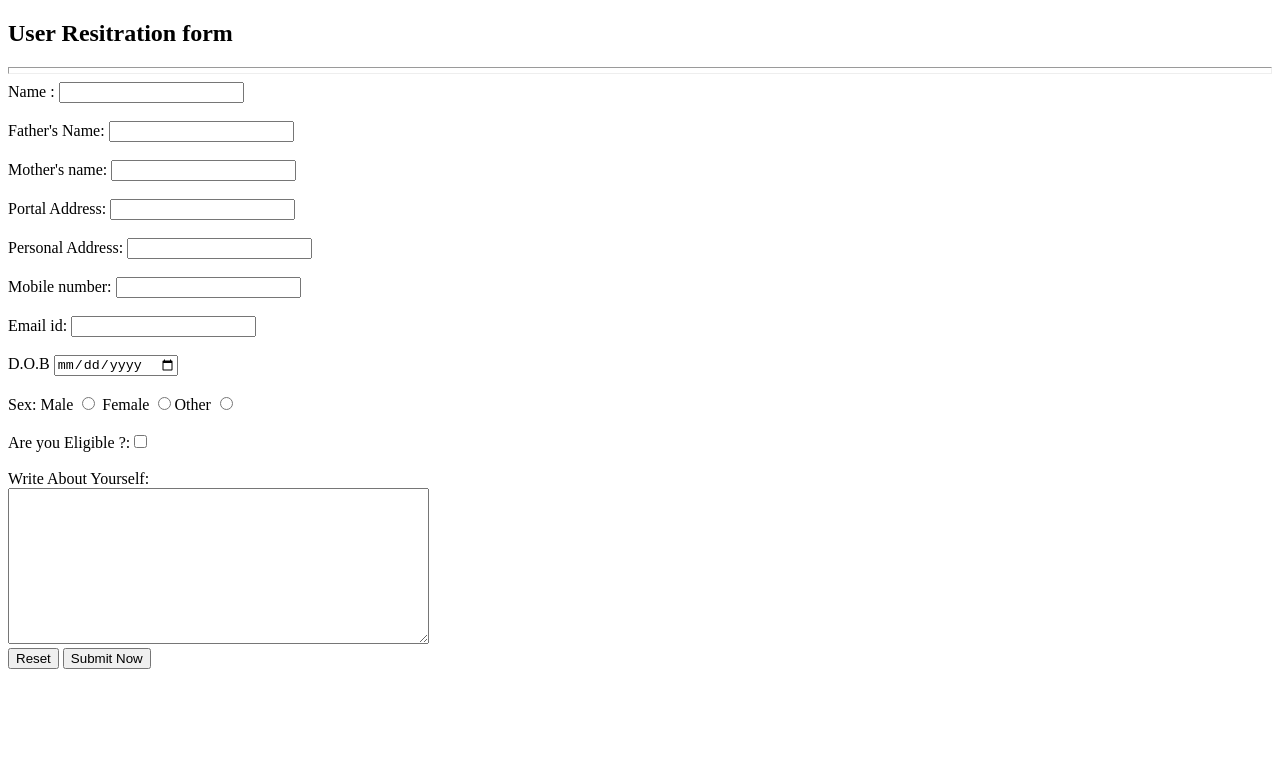
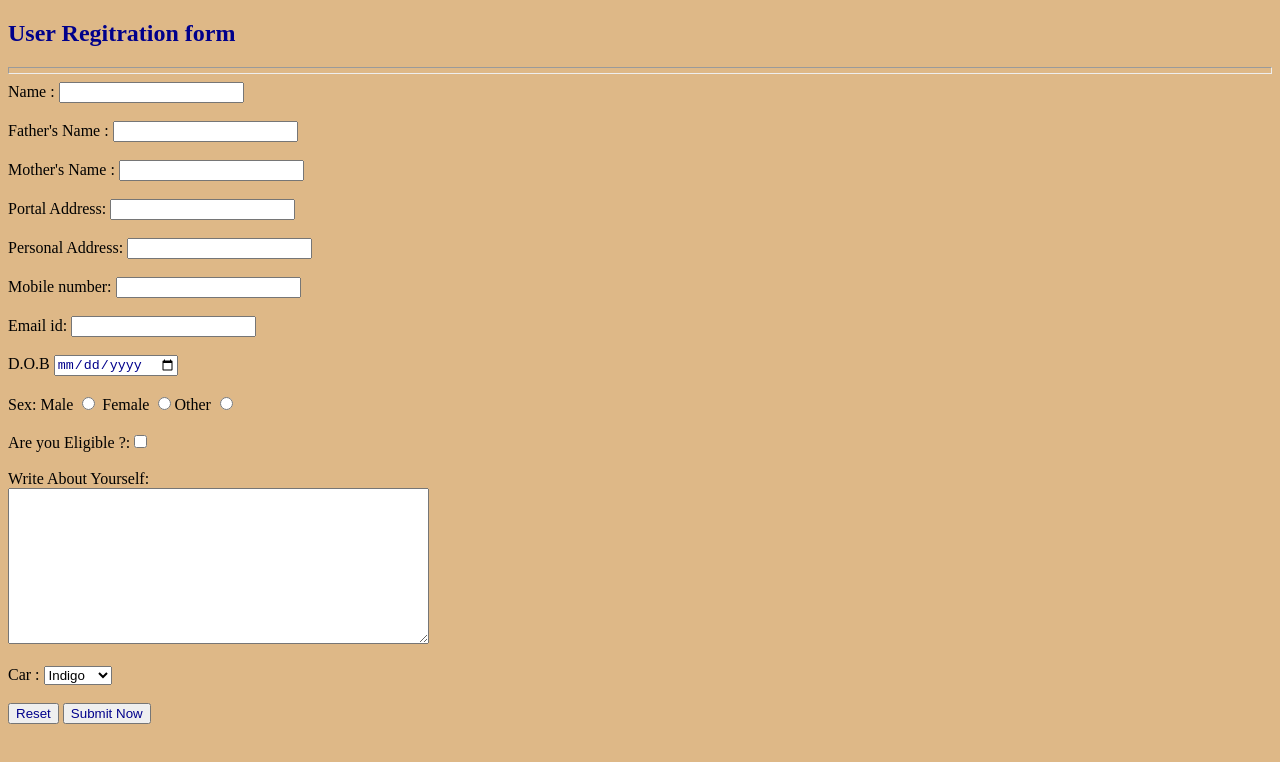
Before and after one commit to rohitman12/form, a plain HTML site: page index.html in a window 1280 px wide. Drawn offline with Linux system fonts and the light colour scheme.

Commit message:
third commit

```diff
--- a/index.html
+++ b/index.html
@@ -1,24 +1,32 @@
 <!DOCTYPE html>
 <html lang="en">
+
 <head>
     <meta charset="UTF-8">
     <meta http-equiv="X-UA-Compatible" content="IE=edge">
     <meta name="viewport" content="width=device-width, initial-scale=1.0">
     <title>Form format</title>
 </head>
+
 <body>
-    <link rel="stylesheet" href="rohit.css">
-    <h2>User Resitration form</h2>
+    <link rel="stylesheet" href="style.css">
+    <h2>User Regitration form</h2>
     <hr size=7>
     <form action="backent.php">
         <div>
-        Name : <input type="text">
+            <label for="name">Name : </label>
+
+            <input type="text" name=" MY Name" id="name">
+
         </div><br>
         <div>
-   Father's Name: <input type="text">
+<label for="father">Father's Name : </label>
+             <input type="text" id="father">
+
         </div><br>
         <div>
-Mother's name: <input type="text">
+        <label for="mother">Mother's Name : </label>
+         <input type="text" id="mother">
         </div><br>
         <div>
             Portal Address: <input type="text">
@@ -27,10 +35,10 @@ Mother's name: <input type="text">
             Personal Address: <input type="text">
         </div><br>
         <div>
-   Mobile number:  <input type="number">
+            Mobile number: <input type="number">
         </div><br>
         <div>
-    Email id: <input type="email" name="My email'id" >
+            Email id: <input type="email" name="My email'id">
         </div><br>
         <div>
             D.O.B <input type="date" name="My date of Birth">
@@ -38,17 +46,31 @@ Mother's name: <input type="text">
 
         <div>
 
-    Sex: Male <input type="radio" name="My Gender"> Female <input type="radio" name="My Gender">Other <input type="radio" name="My Gender">
+            Sex: Male <input type="radio" name="My Gender"> Female <input type="radio" name="My Gender">Other <input
+                type="radio" name="My Gender">
         </div><br>
         Are you Eligible ?:<input type="checkbox" name="Are you Eligible ?">
         <div><br>
             Write About Yourself:<br> <textarea name="my text" id="" cols="50" rows="10"></textarea>
         </div>
 
+        </div><br>
+        <label for="car"> Car : </label>
+        <select name="My car" id="car">
+            <option value="ind">Indigo</option>
+            <option value="sco">Scorpio</option>
+            <option value="KTM">Byke</option>
+            <option value="tavera">Tavera</option>
+            <option value="maruti">maruti</option>
+        </select>
+        <div><br>
             <input type="reset" value="Reset">
 
             <input type="submit" value="Submit Now">
+
+        </div>
     </form>
 
 </body>
+
 </html>
--- a/style.css
+++ b/style.css
@@ -1,3 +1,9 @@
 body{
     background-color: burlywood;
 }
+h2{
+    color: darkblue;
+}
+input{
+    color: darkblue;
+}
```
Lines whose indentation alone changed are shown as unchanged.
